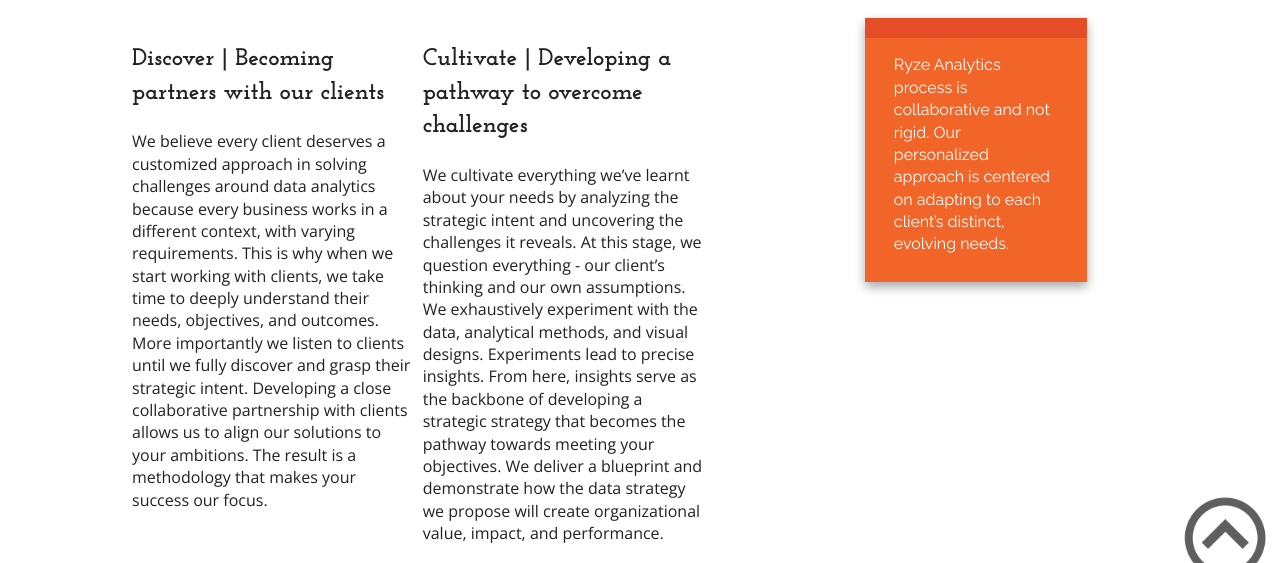
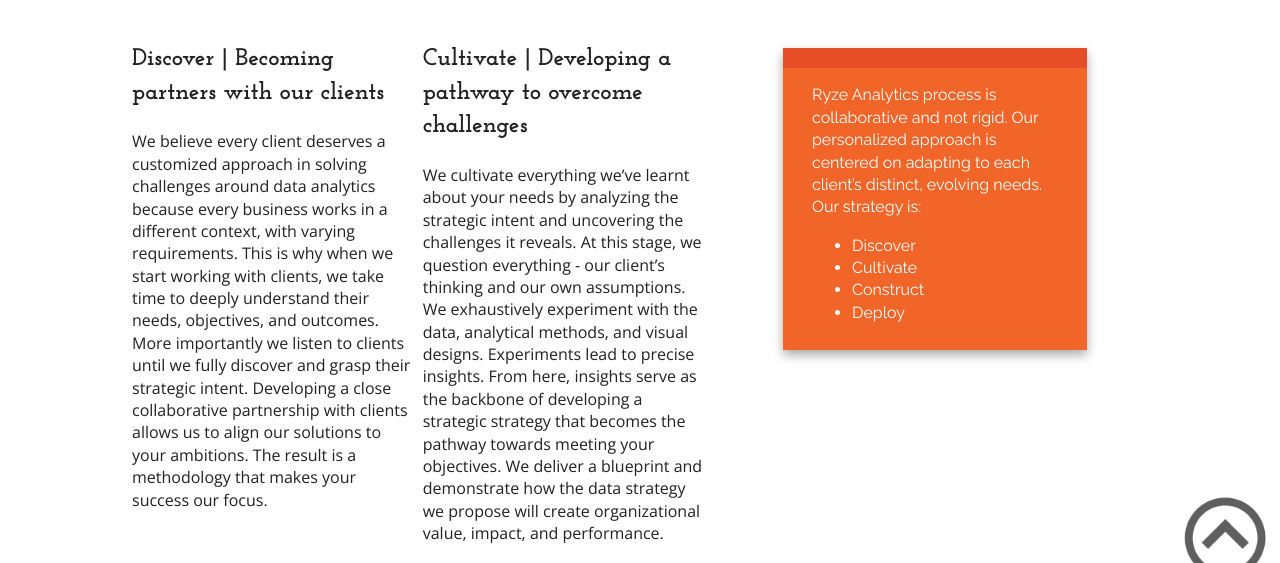
Before and after one commit to rmak78/pure-html5-css3-webpages, a plain HTML site: page our-process.html in a window 1280 px wide. Shown: the part 207-770 px from the top of the page. Drawn offline with nearby package versions, Linux system fonts and the light colour scheme.

Commit message:
Some changes in css

```diff
--- a/css/main.css
+++ b/css/main.css
@@ -237,10 +237,19 @@ Linear Gradient
     background: -moz-linear-gradient(bottom right, red, blue); /* For Firefox 3.6 to 15 */
     background: linear-gradient(to bottom right, red , blue); /* Standard syntax (must be last) */
 }
-
-
-
-
+/****************************************************
+Page Styles
+*****************************************************/
+.ourprocess{
+	margin-right:-375px;
+	margin-top:30px;
+	width:42% !important;
+}
+.box.left {
+	width: 48%;
+	float:left;
+	padding: 5px;
+}
 
 
 
@@ -499,7 +508,3 @@ Linear Gradient
 :-ms-input-placeholder {
     color:#888;
 }
-.ourprocess{
-	float:right;
-	margin-right:-375px;
-}
--- a/our-process.html
+++ b/our-process.html
@@ -24,13 +24,6 @@
 		</script>
 	</head>
     <body>
-	<style>
-		.box.left {
-		width: 48%;
-		float:left;
-		padding: 5px;
-		}
-	</style>
         <!--[if lt IE 8]>
             <p class="browserupgrade">You are using an <strong>outdated</strong> browser. Please <a href="http://browsehappy.com/">upgrade your browser</a> to improve your experience.</p>
         <![endif]-->
@@ -53,7 +46,15 @@
 				<h1>Our Process</h1>
                 <article>
                     <aside class="ourprocess">
-                        <p>Ryze Analytics process is collaborative and not rigid. Our personalized approach is centered on adapting to each client’s distinct, evolving needs. </p>
+                        <p>Ryze Analytics process is collaborative and not rigid. Our personalized approach is centered on adapting to each client’s distinct, evolving needs.
+						Our strategy is:
+							<ul>
+								<li>Discover</li>
+								<li>Cultivate</li>
+								<li>Construct</li>
+								<li>Deploy</li>
+							</ul>
+						</p>
                     </aside>
                     <section class="discover box left">
                         <h2>Discover | Becoming partners with our clients</h2>
```
Also changed, not shown: what-we-do.html (+1 -7 lines).
